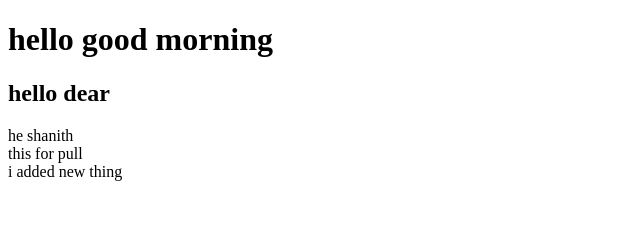
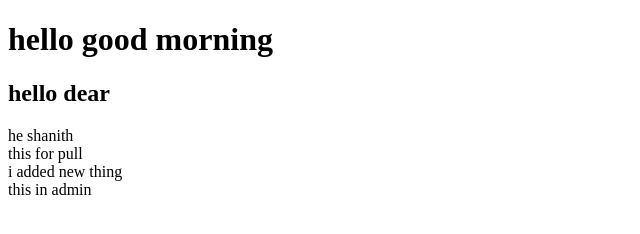
Before and after one commit to shanitkds/statick_web, a plain HTML site: page index.html in a window 1280 px wide. Shown: the whole page, without its empty margins (0-640 px from the left). Drawn offline with Linux system fonts and the light colour scheme.

Commit message:
admin commit new

```diff
--- a/index.html
+++ b/index.html
@@ -12,6 +12,7 @@
         <div>he shanith</div>
         <div>this for pull</div>
         <div>i added new thing</div>
+        <div>this in admin</div>
     </div>
 </body>
 </html>
```
